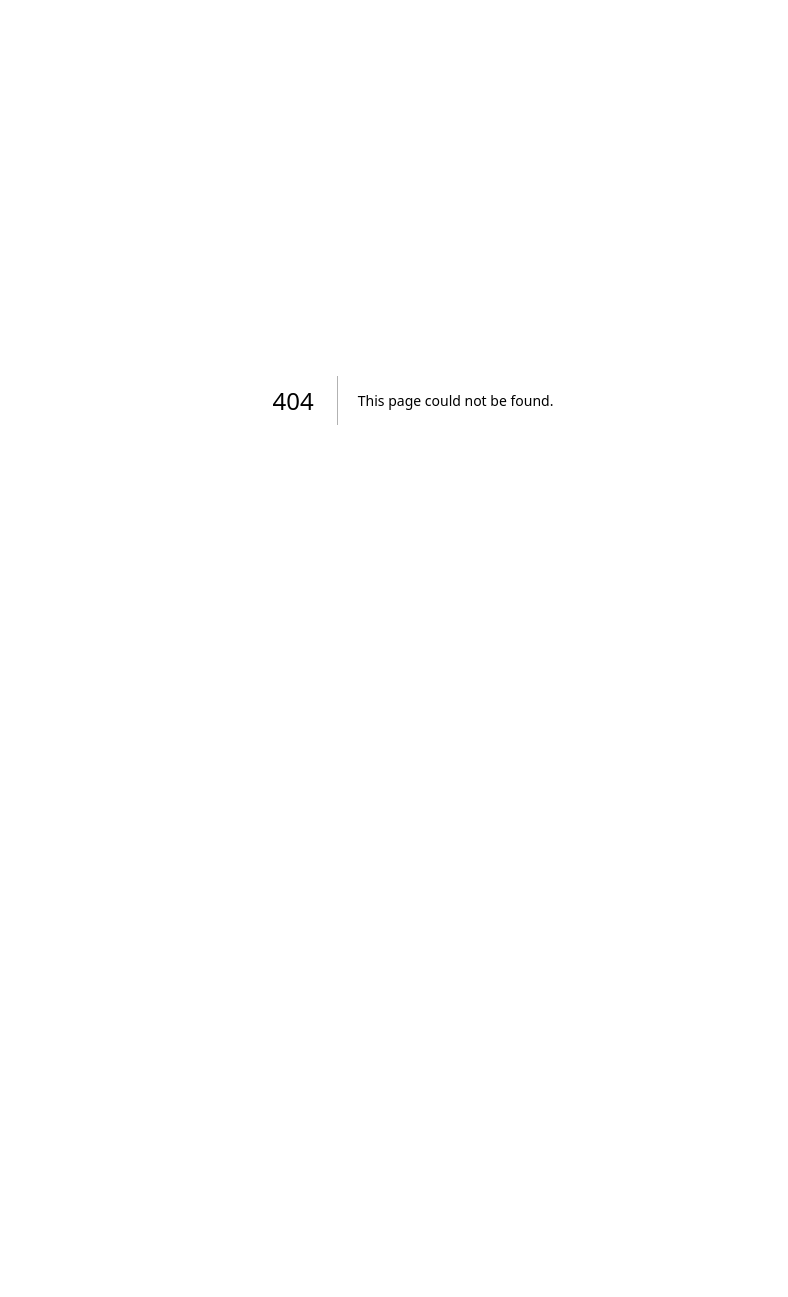
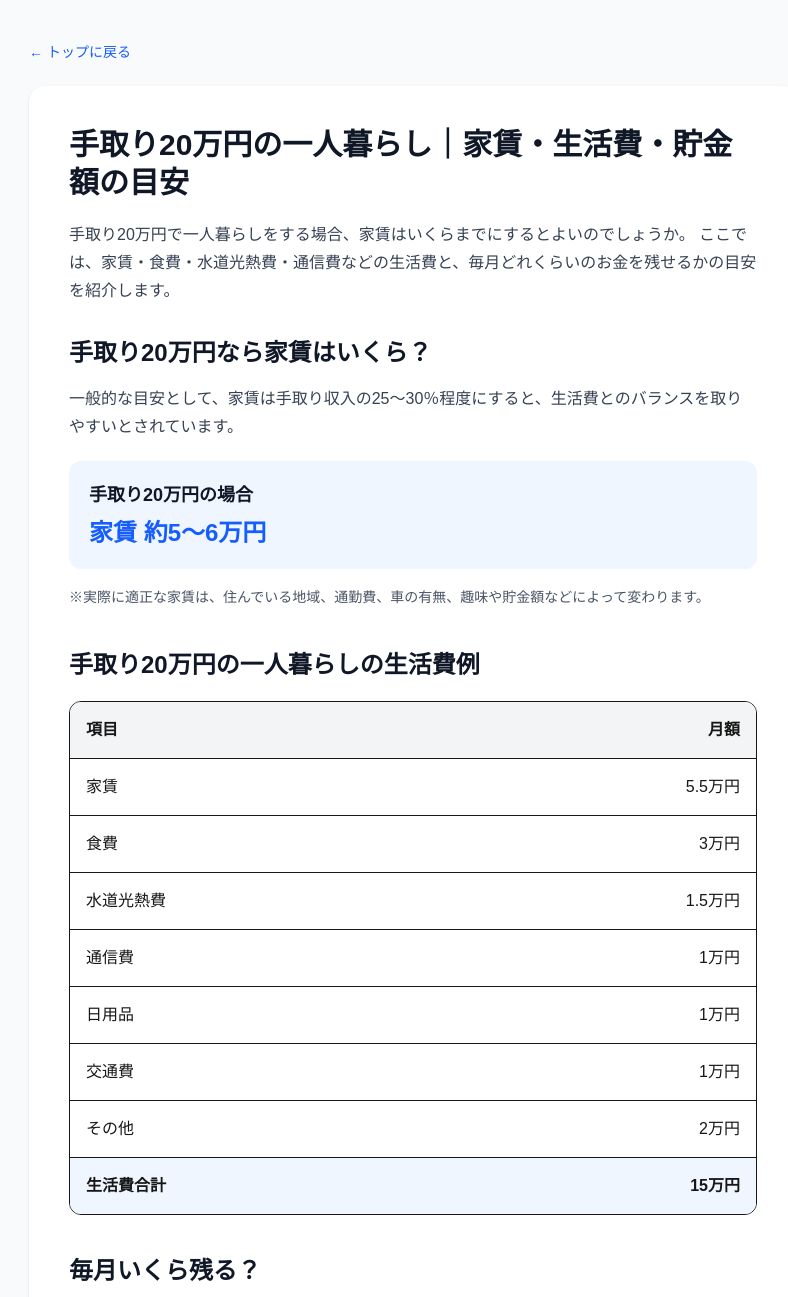
Before and after one commit to yakiimo1998/kurashi-calculator, a Next.js app: page /take-home-20 in a window 1280 px wide. Before the commit this address had no page. Shown: the top 1297 px of the page, without its empty margins (227-1015 px from the left). Before the commit the page ends 800 px from the top, so only its background shows below. Built offline with nearby package versions, Linux system fonts and the light colour scheme.

Commit message:
Add take-home-20 page

```diff
--- /dev/null
+++ b/app/take-home-20/page.tsx
@@ -0,0 +1,155 @@
+import type { Metadata } from "next";
+import Link from "next/link";
+
+export const metadata: Metadata = {
+  title: "手取り20万円の一人暮らし｜家賃・生活費・貯金額の目安",
+  description:
+    "手取り20万円で一人暮らしをする場合の家賃・生活費・毎月残るお金・年間貯金額の目安を紹介。シミュレーターで自分の条件でも計算できます。",
+};
+
+export default function TakeHome20Page() {
+  return (
+    <main className="min-h-screen bg-gray-50 px-4 py-10">
+      <div className="mx-auto max-w-3xl">
+        <Link
+          href="/"
+          className="mb-6 inline-block text-sm text-blue-600 hover:underline"
+        >
+          ← トップに戻る
+        </Link>
+
+        <article className="rounded-2xl bg-white p-6 shadow-sm md:p-10">
+          <h1 className="text-3xl font-bold leading-tight text-gray-900">
+            手取り20万円の一人暮らし｜家賃・生活費・貯金額の目安
+          </h1>
+
+          <p className="mt-5 leading-7 text-gray-700">
+            手取り20万円で一人暮らしをする場合、家賃はいくらまでにするとよいのでしょうか。
+            ここでは、家賃・食費・水道光熱費・通信費などの生活費と、毎月どれくらいのお金を残せるかの目安を紹介します。
+          </p>
+
+          <section className="mt-8">
+            <h2 className="text-2xl font-bold text-gray-900">
+              手取り20万円なら家賃はいくら？
+            </h2>
+
+            <p className="mt-4 leading-7 text-gray-700">
+              一般的な目安として、家賃は手取り収入の25〜30％程度にすると、生活費とのバランスを取りやすいとされています。
+            </p>
+
+            <div className="mt-5 rounded-xl bg-blue-50 p-5">
+              <p className="text-lg font-semibold text-gray-900">
+                手取り20万円の場合
+              </p>
+              <p className="mt-2 text-2xl font-bold text-blue-600">
+                家賃 約5〜6万円
+              </p>
+            </div>
+
+            <p className="mt-4 text-sm leading-6 text-gray-600">
+              ※実際に適正な家賃は、住んでいる地域、通勤費、車の有無、趣味や貯金額などによって変わります。
+            </p>
+          </section>
+
+          <section className="mt-10">
+            <h2 className="text-2xl font-bold text-gray-900">
+              手取り20万円の一人暮らしの生活費例
+            </h2>
+
+            <div className="mt-5 overflow-hidden rounded-xl border">
+              <div className="grid grid-cols-2 bg-gray-100 p-4 font-semibold">
+                <span>項目</span>
+                <span className="text-right">月額</span>
+              </div>
+
+              <div className="grid grid-cols-2 border-t p-4">
+                <span>家賃</span>
+                <span className="text-right">5.5万円</span>
+              </div>
+
+              <div className="grid grid-cols-2 border-t p-4">
+                <span>食費</span>
+                <span className="text-right">3万円</span>
+              </div>
+
+              <div className="grid grid-cols-2 border-t p-4">
+                <span>水道光熱費</span>
+                <span className="text-right">1.5万円</span>
+              </div>
+
+              <div className="grid grid-cols-2 border-t p-4">
+                <span>通信費</span>
+                <span className="text-right">1万円</span>
+              </div>
+
+              <div className="grid grid-cols-2 border-t p-4">
+                <span>日用品</span>
+                <span className="text-right">1万円</span>
+              </div>
+
+              <div className="grid grid-cols-2 border-t p-4">
+                <span>交通費</span>
+                <span className="text-right">1万円</span>
+              </div>
+
+              <div className="grid grid-cols-2 border-t p-4">
+                <span>その他</span>
+                <span className="text-right">2万円</span>
+              </div>
+
+              <div className="grid grid-cols-2 border-t bg-blue-50 p-4 font-bold">
+                <span>生活費合計</span>
+                <span className="text-right">15万円</span>
+              </div>
+            </div>
+          </section>
+
+          <section className="mt-10">
+            <h2 className="text-2xl font-bold text-gray-900">
+              毎月いくら残る？
+            </h2>
+
+            <p className="mt-4 leading-7 text-gray-700">
+              上記の例では、手取り20万円から生活費15万円を引くと、
+              <strong>毎月約5万円</strong>が残ります。
+            </p>
+
+            <div className="mt-5 rounded-xl bg-green-50 p-5">
+              <p className="text-lg font-semibold text-gray-900">
+                毎月の残り
+              </p>
+              <p className="mt-2 text-3xl font-bold text-green-600">
+                約5万円
+              </p>
+              <p className="mt-2 text-gray-600">
+                年間では約60万円になります。
+              </p>
+            </div>
+          </section>
+
+          <section className="mt-10">
+            <h2 className="text-2xl font-bold text-gray-900">
+              自分の条件で計算してみる
+            </h2>
+
+            <p className="mt-4 leading-7 text-gray-700">
+              家賃や食費などは人によって大きく異なります。
+              自分の収入や生活費を入力して、毎月いくら残るのか計算してみましょう。
+            </p>
+
+            <Link
+              href="/simulation"
+              className="mt-6 block w-full rounded-xl bg-blue-600 px-4 py-4 text-center font-semibold text-white hover:bg-blue-700"
+            >
+              一人暮らしシミュレーターを使う
+            </Link>
+          </section>
+
+          <p className="mt-8 text-xs leading-6 text-gray-500">
+            ※掲載している金額はあくまで目安です。実際の生活費や貯金額は、地域・住居・ライフスタイルなどによって異なります。
+          </p>
+        </article>
+      </div>
+    </main>
+  );
+}
```
